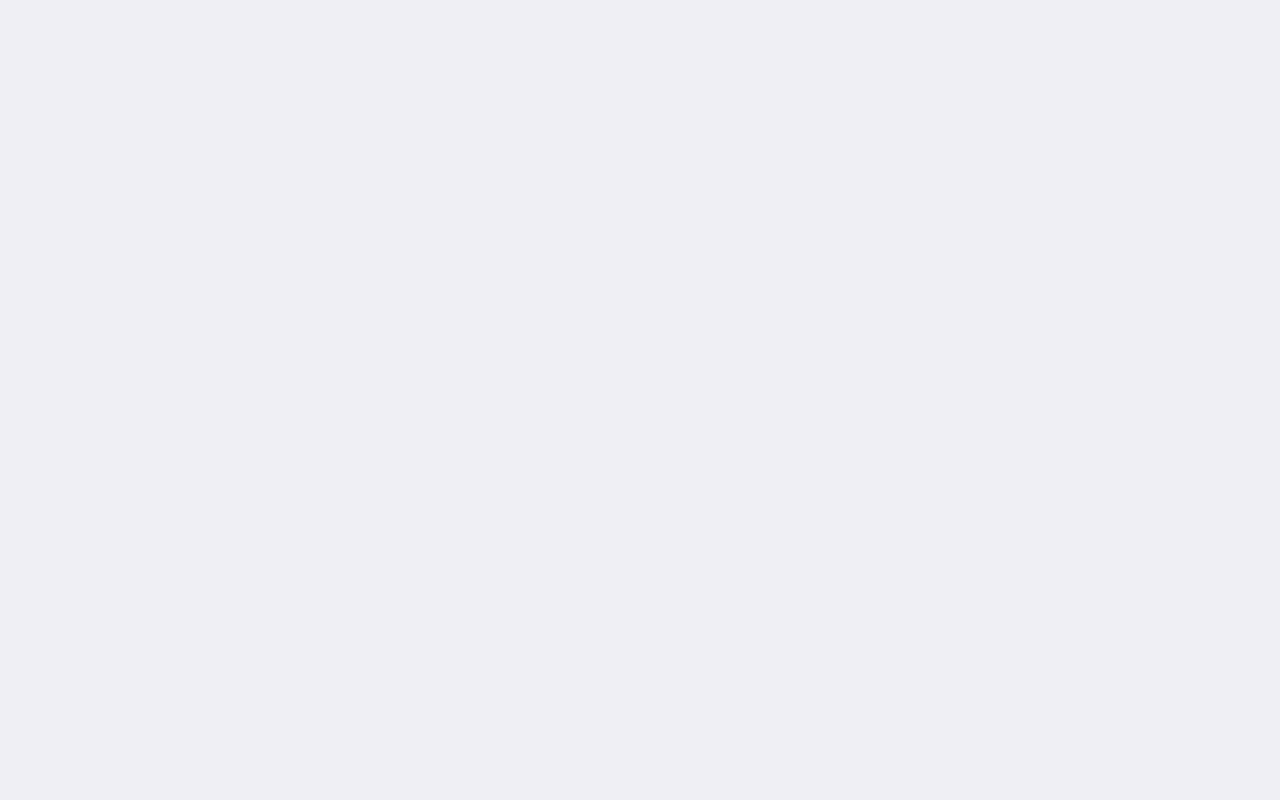
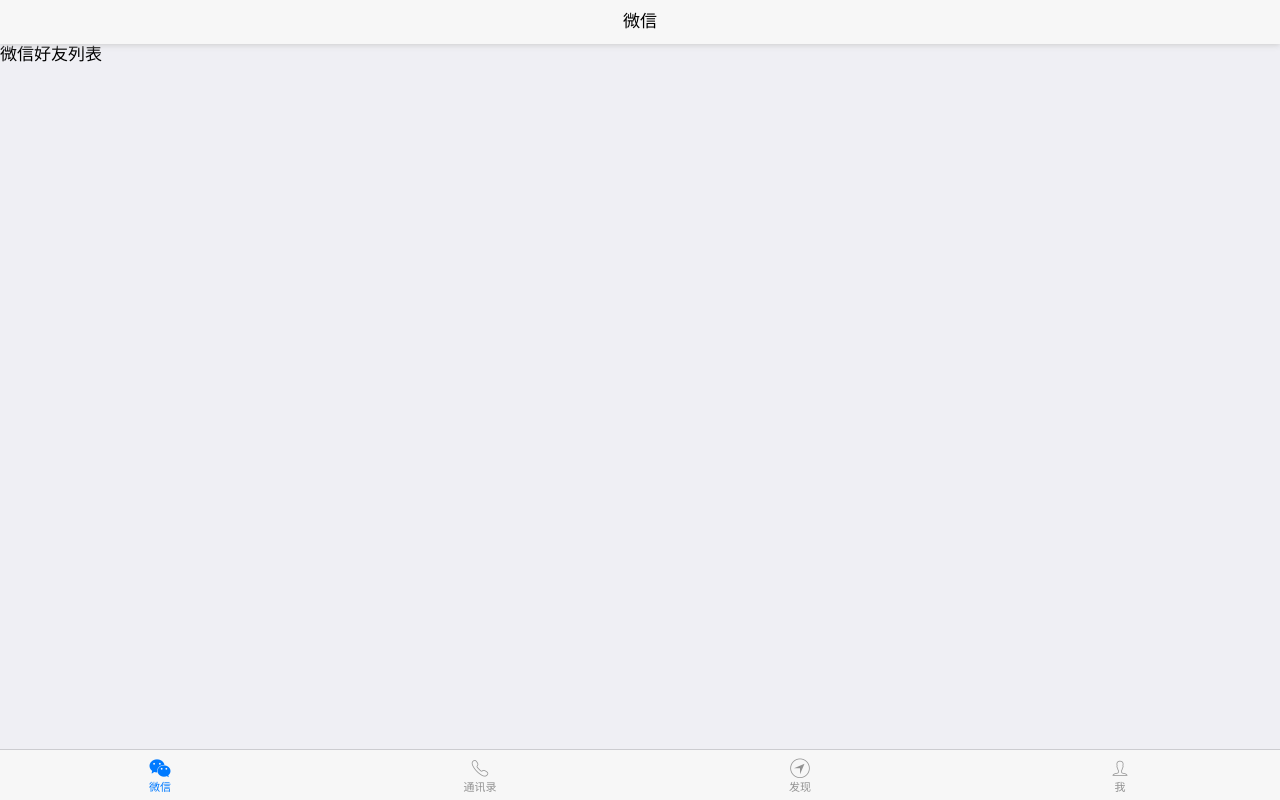
Before and after one commit to joeljhou/imooc-netty, a plain HTML site: page imooc-muxin/index.html in a window 1280 px wide. Drawn offline with Linux system fonts and the light colour scheme.

Commit message:
加入H5 plus事件处理

```diff
--- a/imooc-muxin/index.html
+++ b/imooc-muxin/index.html
@@ -6,11 +6,50 @@
     <title></title>
     <script src="js/mui.min.js"></script>
     <link href="css/mui.min.css" rel="stylesheet"/>
+	<link href="css/header.css" rel="stylesheet" type="text/css" />
     <script type="text/javascript" charset="utf-8">
       	mui.init();
+
+		// H5 plus事件处理
+		mui.plusReady(function () {
+			// 设置系统状态栏样式
+			plus.navigator.setStatusBarStyle("light")
+			// 设置系统状态栏背景颜色
+		    plus.navigator.setStatusBarBackground("#16d46b")
+		})
     </script>
 </head>
 <body>
+	<!-- 标题栏 -->
+	<header class="mui-bar mui-bar-nav title">
+		<h1 class="mui-title title-color">微信</h1>
+	</header>
 
+
+	<!-- 主体 -->
+	<div class="mui-content">
+		微信好友列表
+	</div>
+
+
+	<!-- 底部选项卡 -->
+	<nav class="mui-bar mui-bar-tab">
+		<a class="mui-tab-item mui-active">
+			<span class="mui-icon mui-icon-weixin"></span>
+			<span class="mui-tab-label">微信</span>
+		</a>
+		<a class="mui-tab-item">
+			<span class="mui-icon mui-icon-phone"></span>
+			<span class="mui-tab-label">通讯录</span>
+		</a>
+		<a class="mui-tab-item">
+			<span class="mui-icon mui-icon-navigate"></span>
+			<span class="mui-tab-label">发现</span>
+		</a>
+		<a class="mui-tab-item">
+			<span class="mui-icon mui-icon-person"></span>
+			<span class="mui-tab-label">我</span>
+		</a>
+	</nav>
 </body>
 </html>
```
